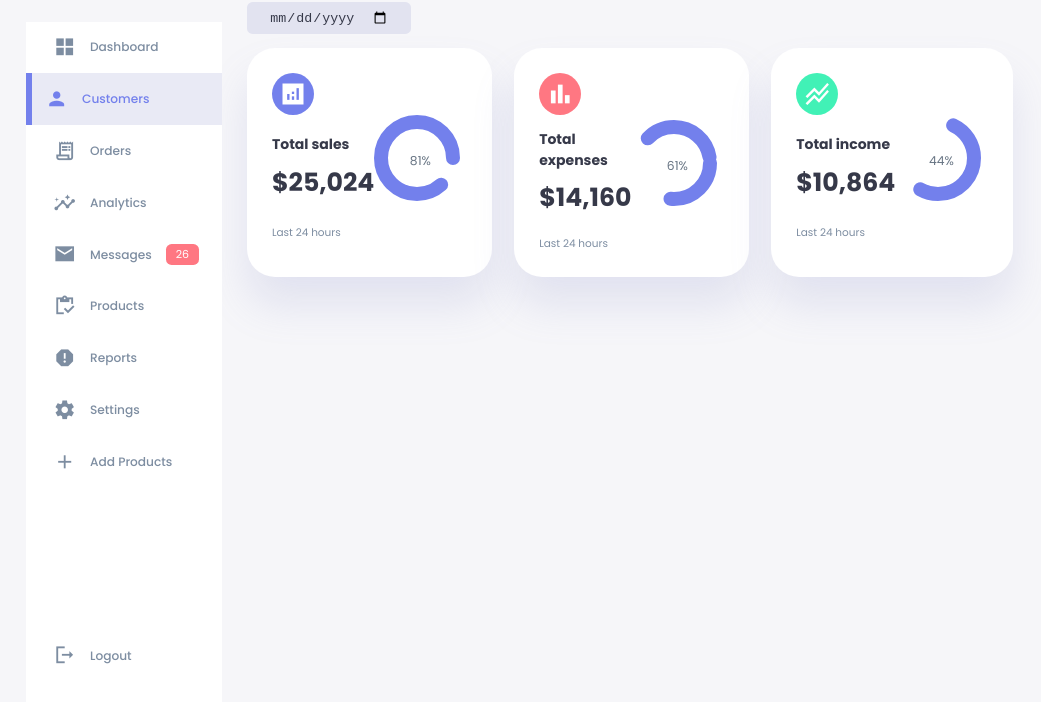
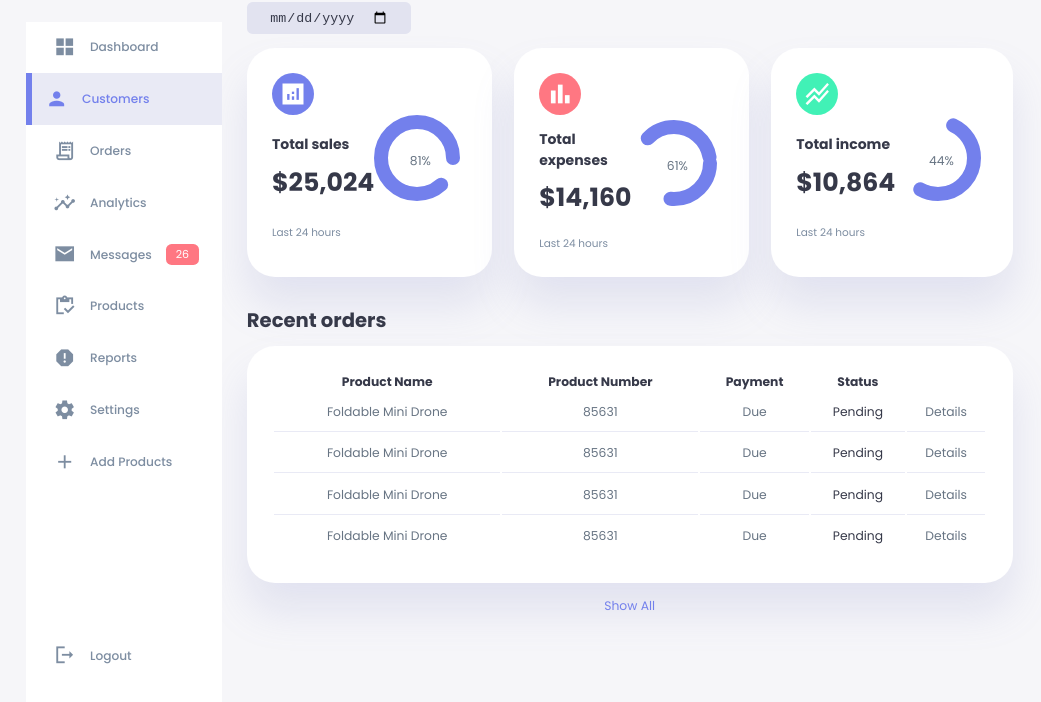
Before and after one commit to Pathymavuba/Dashboard-, a plain HTML site: page index.html in a window 1280 px wide. Shown: the part 70-772 px from the top of the page, without its empty margins (0-1041 px from the left). Drawn offline with Linux system fonts and the light colour scheme.

Commit message:
recent order in main finished

```diff
--- a/index.html
+++ b/index.html
@@ -129,6 +129,50 @@
                     <small class="text-muted">Last 24 hours</small>
                 </div>
             </div>
+            <div class="recent-order">
+                <h2>Recent orders</h2>
+                <table>
+                    <thead>
+                        <tr>
+                            <th>Product Name</th>
+                            <th>Product Number</th>
+                            <th>Payment</th>
+                            <th>Status</th>
+                        </tr>
+                    </thead>
+                    <tbody>
+                        <tr>
+                            <td>Foldable Mini Drone</td>
+                            <td>85631</td>
+                            <td>Due</td>
+                            <td class="warning">Pending</td>
+                            <td class="primary">Details</td>
+                        </tr>
+                        <tr>
+                            <td>Foldable Mini Drone</td>
+                            <td>85631</td>
+                            <td>Due</td>
+                            <td class="warning">Pending</td>
+                            <td class="primary">Details</td>
+                        </tr>
+                        <tr>
+                            <td>Foldable Mini Drone</td>
+                            <td>85631</td>
+                            <td>Due</td>
+                            <td class="warning">Pending</td>
+                            <td class="primary">Details</td>
+                        </tr>
+                        <tr>
+                            <td>Foldable Mini Drone</td>
+                            <td>85631</td>
+                            <td>Due</td>
+                            <td class="warning">Pending</td>
+                            <td class="primary">Details</td>
+                        </tr>
+                    </tbody>
+                </table>
+                <a href="#">Show All</a>
+            </div>
         </main>
     </div>
 
--- a/style.css
+++ b/style.css
@@ -285,3 +285,35 @@ main .insights  small{
     margin-top: 1.3rem;
     display: block;
 }
+main .recent-order{
+    margin-top:2rem;
+}
+main .recent-order h2{
+    margin-bottom:0.8rem;
+}
+main .recent-order table{
+    background: var(--color-white);
+    width: 100%;
+    border-radius:var(--card-border-radius);
+    padding:var(--card-padding);
+    text-align: center;
+    box-shadow: var(--box-shadow);
+    transition:all 300ms ease;
+}
+main .recent-order table:hover{
+    box-shadow: none;
+}
+main table tbody td {
+    height: 2.8rem;
+    border-bottom:1px solid var(--color-light);
+    color: var(--color-dark-variant);
+}
+main table tbody tr:last-child td{
+    border: none;
+}
+main .recent-order a{
+    text-align: center;
+    display: block;
+    margin:1rem auto;
+    color:var(--color-primary);
+}
```
